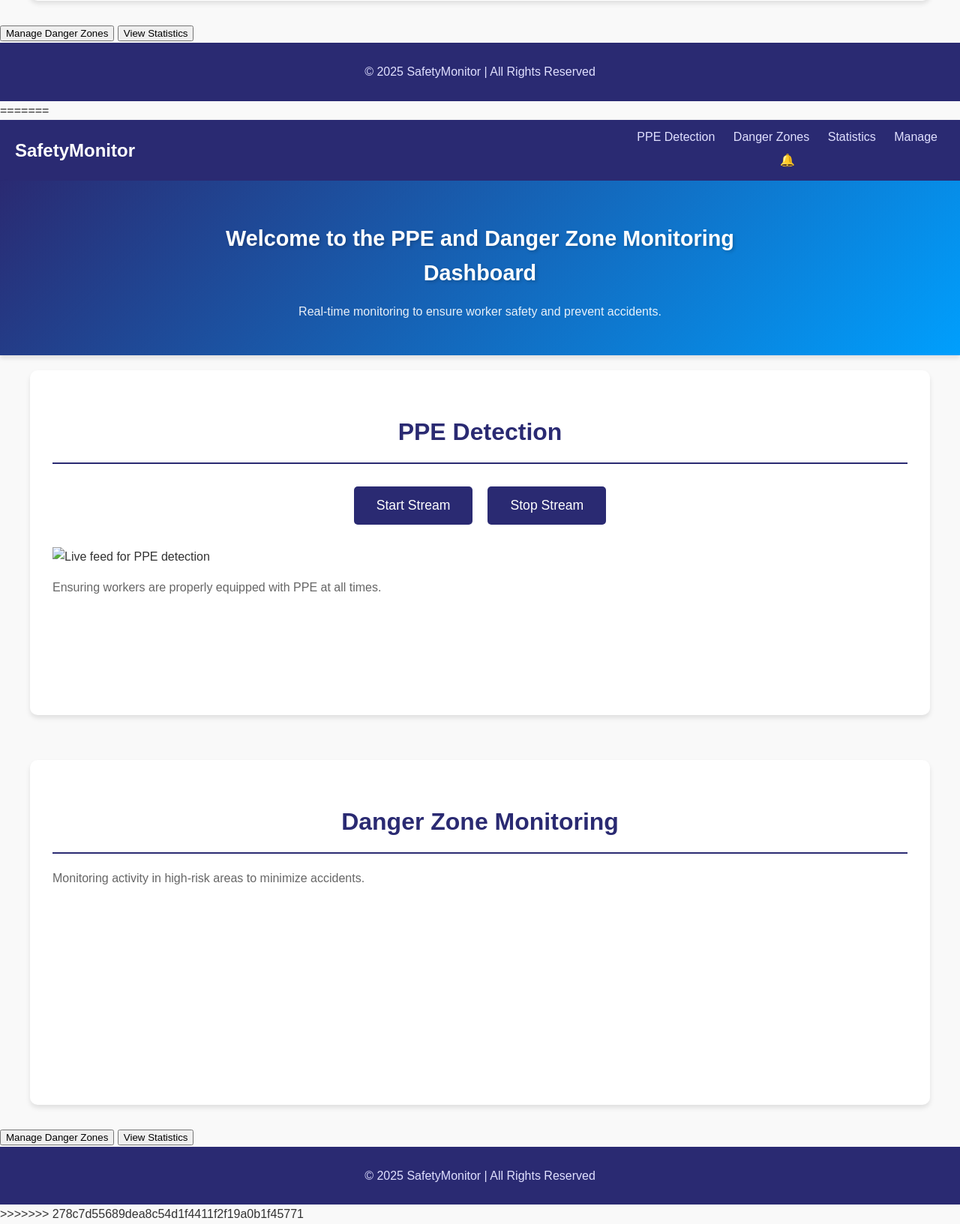
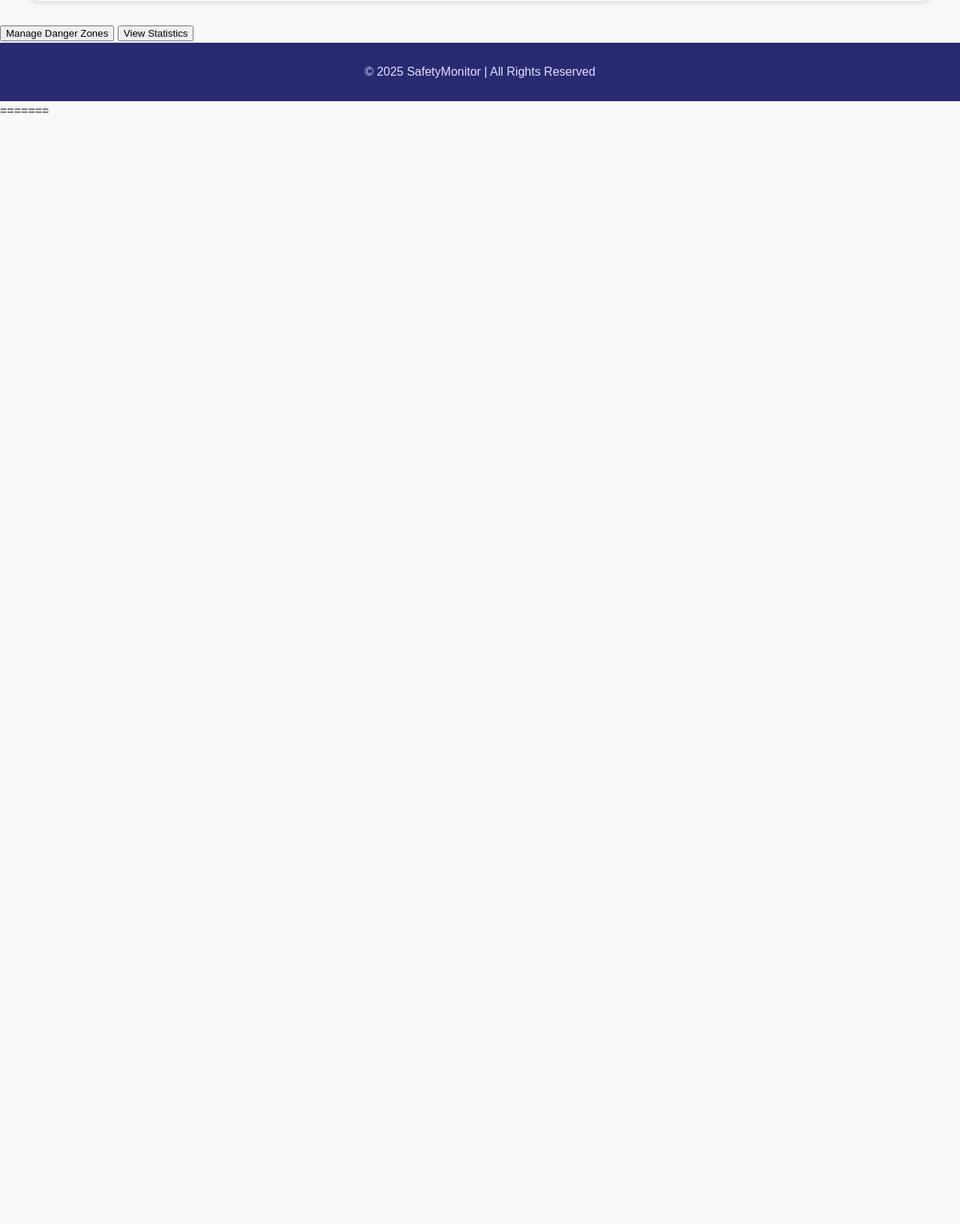
Before and after one commit to HugoLi0213/PPE-Detection-and-Danger-Zone-Monitoring-System, a Flask app: page / in a window 1280 px wide. Shown: the part 1338-2971 px from the top of the page at 75% size. After the commit the page ends 1489 px from the top, so only its background shows below. Run offline with Flask 3, Linux system fonts and the light colour scheme; parts of the project's set-up code (start-up, migrations or seed data) failed here and were passed over.

Commit message:
Add files via upload

```diff
--- a/templates/index.html
+++ b/templates/index.html
@@ -74,78 +74,3 @@
 </body>
 </html>
 =======
-<!DOCTYPE html>
-<html lang="en">
-<head>
-    <meta charset="UTF-8">
-    <meta name="viewport" content="width=device-width, initial-scale=1.0">
-    <link rel="stylesheet" href="{{ url_for('static', filename='style.css') }}">
-    <title>PPE and Danger Zone Monitoring</title>
-</head>
-<body>
-    <!-- Navigation Bar -->
-    <header class="navbar">
-        <div class="logo">SafetyMonitor</div>
-        <nav>
-            <a href="{{ url_for('index') }}" class="nav-item">PPE Detection</a>
-            <a href="{{ url_for('index') }}" class="nav-item">Danger Zones</a>
-            <a href="{{ url_for('stats') }}" class="nav-item">Statistics</a>
-            <a href="{{ url_for('manage') }}" class="nav-item">Manage</a>
-            <div class="nav-item notification" title="Notifications">🔔</div>
-        </nav>
-    </header>
-
-    <!-- Hero Section -->
-    <section class="hero-section">
-        <div class="hero-content">
-            <h1>Welcome to the PPE and Danger Zone Monitoring Dashboard</h1>
-            <p>Real-time monitoring to ensure worker safety and prevent accidents.</p>
-        </div>
-    </section>
-
-    <!-- Content Section -->
-    <main class="content">
-        <!-- PPE Detection Section -->
-        <section id="ppe-section" class="card">
-            <h2>PPE Detection</h2>
-            <div class="video-controls">
-                <button onclick="startStream()">Start Stream</button>
-                <button onclick="stopStream()">Stop Stream</button>
-            </div>
-            <img id="videoFeed" src="" alt="Live feed for PPE detection" class="video-feed hidden">
-            <p>Ensuring workers are properly equipped with PPE at all times.</p>
-        </section>
-
-        <!-- Danger Zone Section -->
-        <section id="danger-zone-section" class="card">
-            <h2>Danger Zone Monitoring</h2>
-            <p>Monitoring activity in high-risk areas to minimize accidents.</p>
-        </section>
-    </main>
-
-    <!-- Action Buttons -->
-    <div class="action-buttons">
-        <button onclick="window.location.href='{{ url_for('manage') }}'">Manage Danger Zones</button>
-        <button onclick="window.location.href='{{ url_for('stats') }}'">View Statistics</button>
-    </div>
-
-    <footer>
-        <p>© 2025 SafetyMonitor | All Rights Reserved</p>
-    </footer>
-
-    <script>
-        function startStream() {
-            const videoFeed = document.getElementById('videoFeed');
-            videoFeed.src = "{{ url_for('video_feed') }}";
-            videoFeed.classList.remove('hidden');
-        }
-
-        function stopStream() {
-            const videoFeed = document.getElementById('videoFeed');
-            videoFeed.src = "";
-            videoFeed.classList.add('hidden');
-        }
-    </script>
-</body>
-</html>
->>>>>>> 278c7d55689dea8c54d1f4411f2f19a0b1f45771
```
